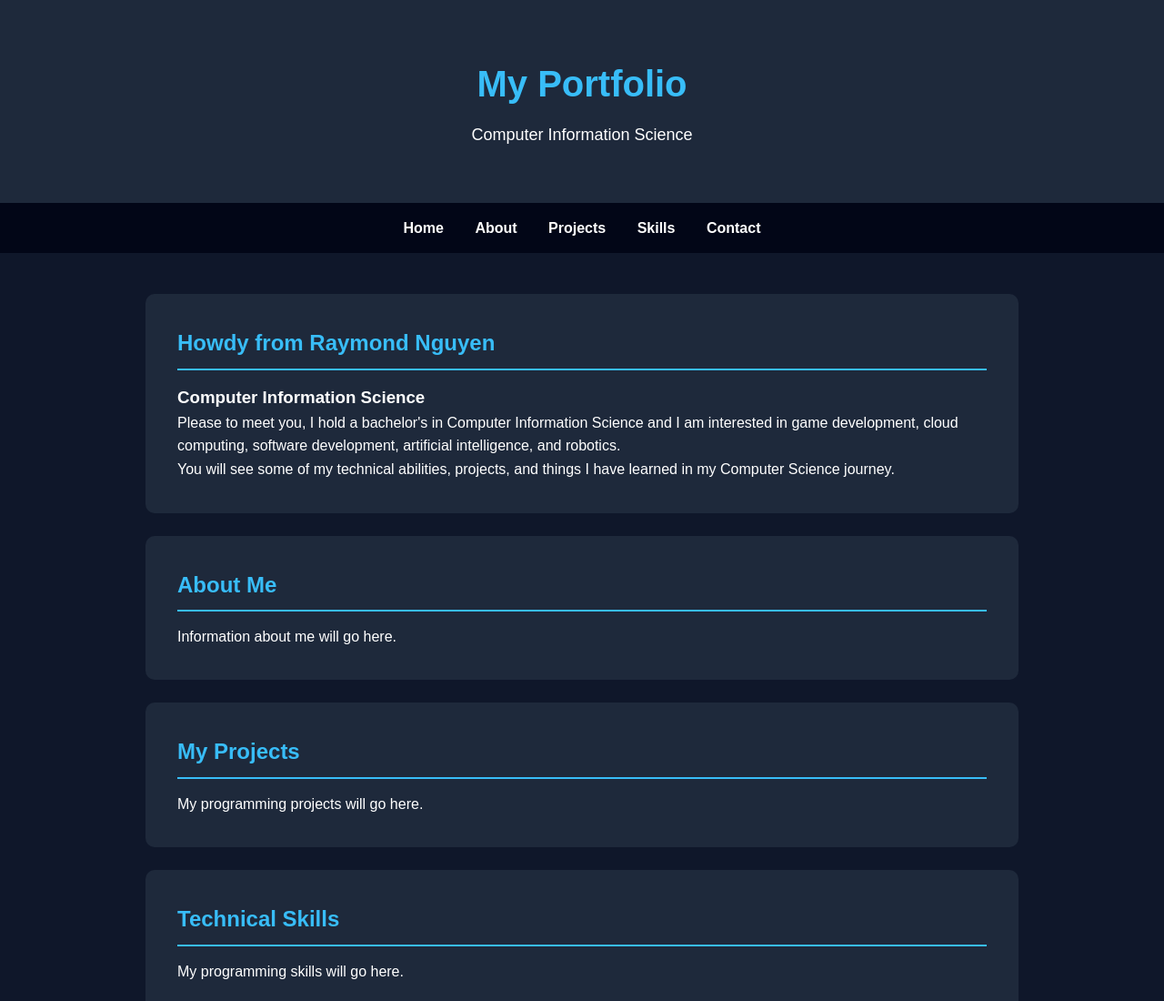
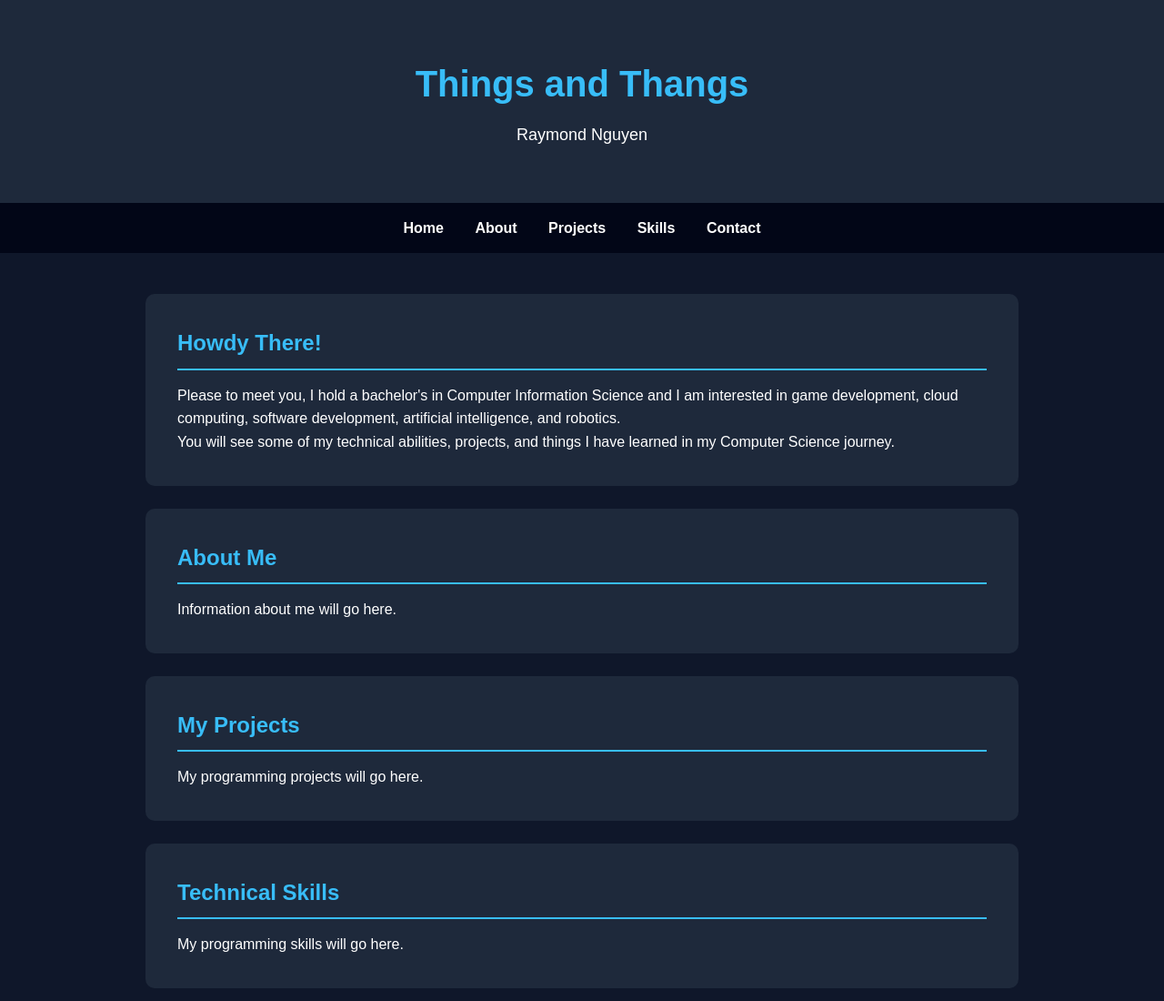
Before and after one commit to rnguyen909/github-portfolio, a plain HTML site: page index.html in a window 1280 px wide. Shown: the top 1100 px of the page at 91% size. Drawn offline with Linux system fonts and the light colour scheme.

Commit message:
Revise portfolio title and header content
Updated the title and header information to reflect the owner's name and interests.

```diff
--- a/index.html
+++ b/index.html
@@ -4,14 +4,14 @@
 <head>
     <meta charset="UTF-8">
     <meta name="viewport" content="width=device-width, initial-scale=1.0">
-    <title>Hello Friend, This Is My Portfolio</title>
+    <title>Raymond's Portfolio</title>
     <link rel="stylesheet" href="style.css">
 </head>
 <body>
 
     <header>
-        <h1>My Portfolio</h1>
-        <p>Computer Information Science</p>
+        <h1>Things and Thangs</h1>
+        <p>Raymond Nguyen</p>
     </header>
 
     <nav>
@@ -25,10 +25,7 @@
     <main>
 
 <section id="home">
-    <h2>Howdy from Raymond Nguyen</h2>
-
-    <h3>Computer Information Science</h3>
-
+    <h2>Howdy There!</h2>
     <p>
         Please to meet you, I hold a bachelor's in Computer Information Science
         and I am interested in game development, cloud computing, software development,
```
